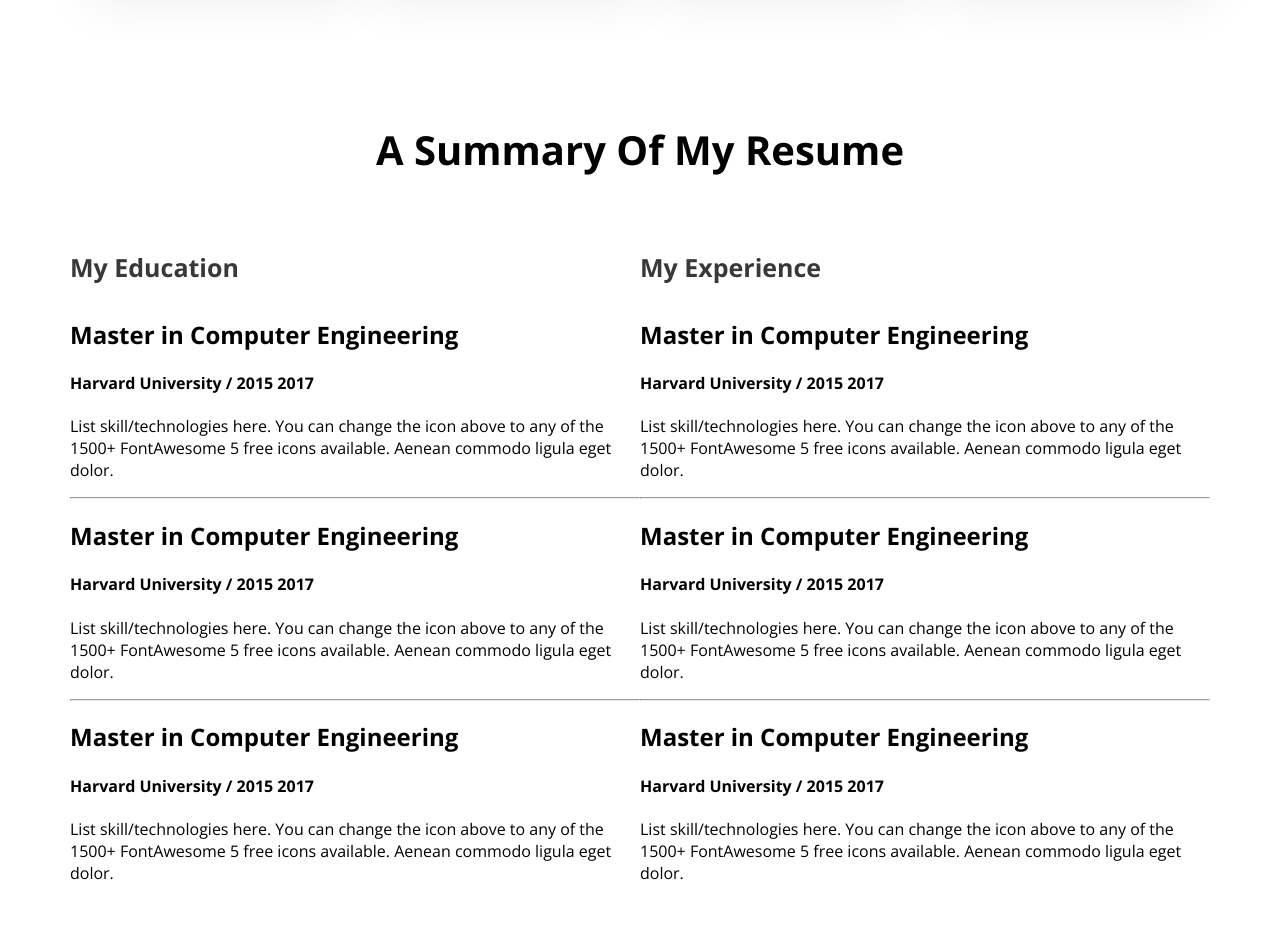
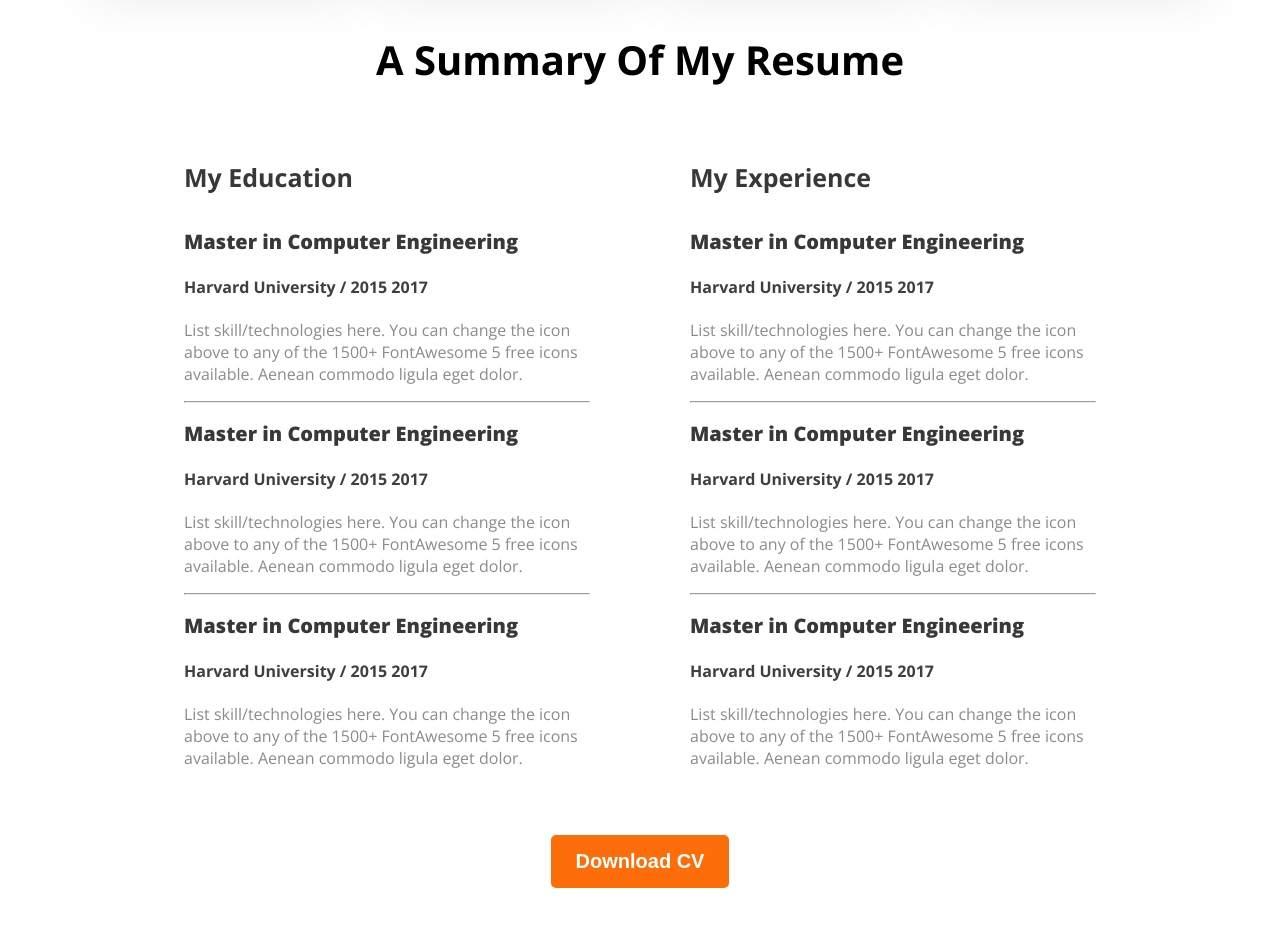
Before and after one commit to sourovdey15/portfolio-demo, a plain HTML site: page index.html in a window 1280 px wide. Shown: the part 2000-2927 px from the top of the page. Before the commit the page ends 2900 px from the top, so only its background shows below. Drawn offline with nearby package versions, Linux system fonts and the light colour scheme.

Commit message:
main section done

```diff
--- a/index.html
+++ b/index.html
@@ -81,6 +81,7 @@
                 <p class="skill-info">List skill/technologies here. You can change the icon above to any of the 1500+ FontAwesome 5 free icons available. Aenean commodo ligula eget dolor.</p>
             </div>
         </div>
+        <!-- Resume Area Start -->
         <section class="resume-area">
             <div class="resuma-title">
                 <h3>A summary of My Resume</h3>
@@ -119,7 +120,6 @@
                         to any of the 1500+ FontAwesome 5 free icons available. Aenean
                         commodo ligula eget dolor.</p>
                     </div>
-
                 </div>
                 <div class="resume-text">
                     <h4 class="resume-title">
@@ -156,7 +156,12 @@
                     </div>
                 </div>
             </div>
+            <button class="btn">Download CV</button>
         </section>
+        <!-- footer  area start -->
+         <footer>
+
+         </footer>
     </div>
 </body>
 </html>
--- a/style.css
+++ b/style.css
@@ -56,8 +56,6 @@ nav {
     float: left;
     padding: 20px 150px 0 200px;
     width: 40%;
-
-
 }
 .banner .greeting-area {
     text-transform: capitalize;
@@ -74,7 +72,8 @@ nav {
     font-weight: 500;
     margin-bottom: 30px;
 }
-.banner .btn {
+/* common button style */
+.btn {
     background-color: #fd6e0a;
     color: white;
     font-size: 20px;
@@ -83,7 +82,7 @@ nav {
     border-radius: 5px;
     border: 2px solid #fd6e0a;
 }
-.banner .btn:hover {
+.btn:hover {
     background-color: #FFF8F3;
     border: 2px solid #fd6e0a;
     color: #fd6e0a;
@@ -124,7 +123,7 @@ nav {
     font-size: 40px;
 }
 .about-area p, .about-area h4{
-    color: #838383;
+    color: #8b8b8b;
     font-weight: normal;
 }
 .info-cointainer {
@@ -148,11 +147,17 @@ nav {
     margin-left: 20px;
     box-shadow: 0 6px 50px 0 #ecebeb;
 }
+/* Resume Area Start */
 .resume-area {
     margin-top: 130px;
+    width: 80%;
+    margin: auto;
+    margin-bottom: 150px;
 }
 .resume-cointainer {
+    margin-bottom: 50px;
     text-align: left;
+    gap: 100px;
     display: flex;
     justify-content: space-around;
 }
@@ -160,3 +165,14 @@ nav {
     font-size: 25px;
     color: #383838;
 }
+.resume-area p {
+    color: #8b8b8b;
+}
+.resume-area h2 {
+    color: #383838;
+    font-size: 20px;
+    font-weight: 800;
+}
+.resume-items h4 {
+    color: #3f3f3f;
+}
```
